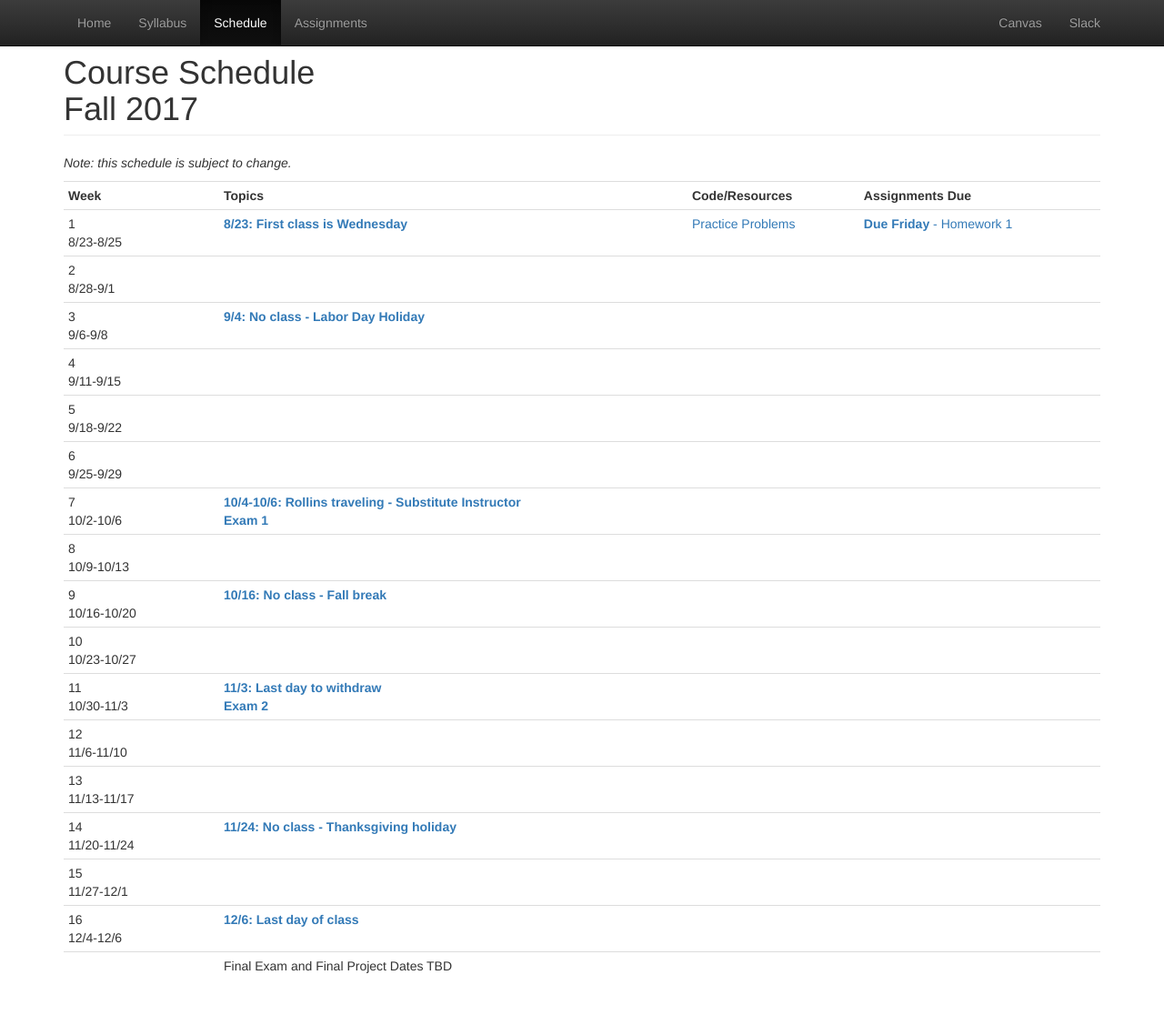
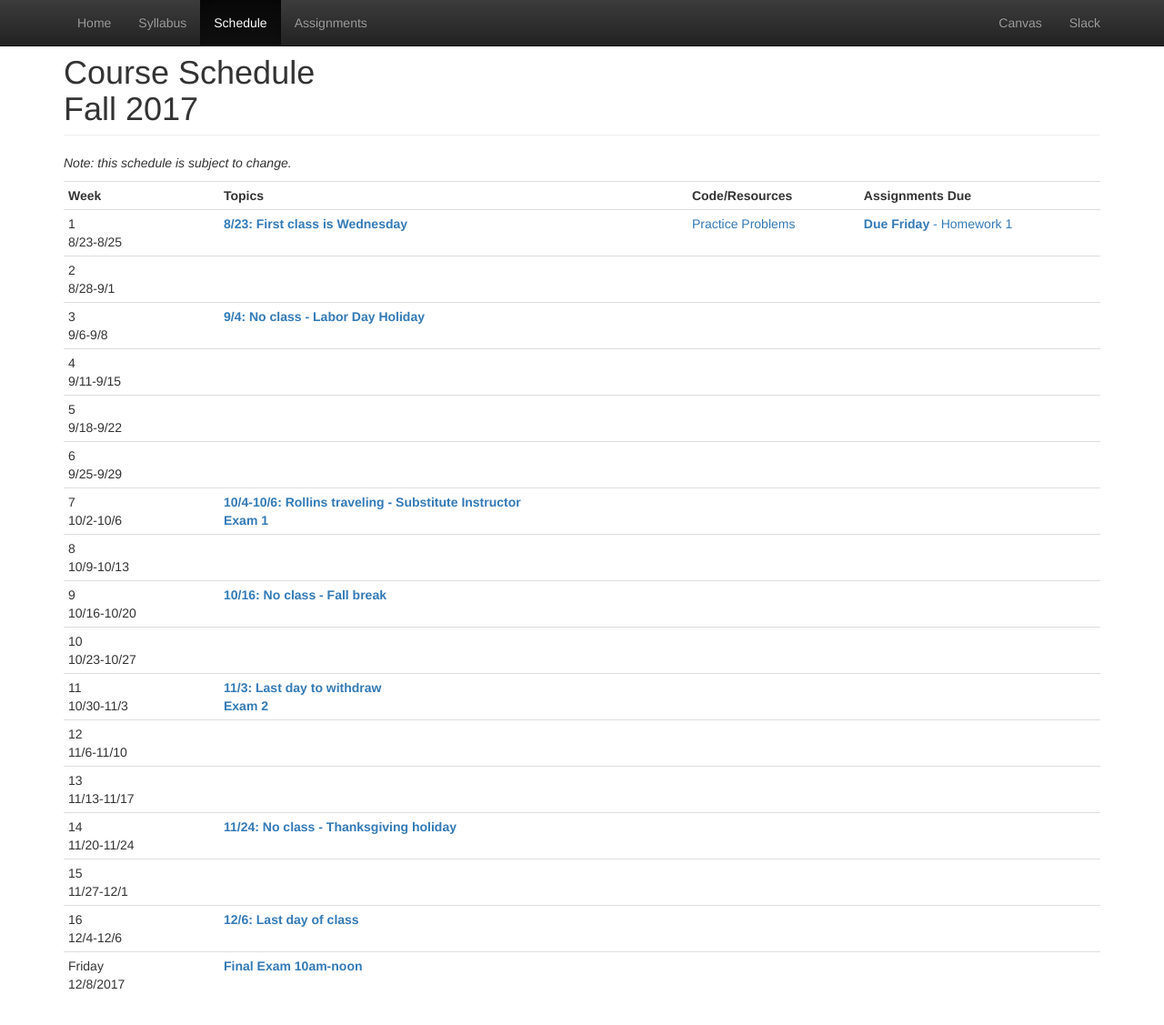
Before and after one commit to CS514-F17/cs514-f17.github.io, a Jekyll site: the page built from schedule.html, in a window 1280 px wide and 1137 px high. Shown: the top 1127 px of the window at 91% size. Built offline with Jekyll 4.4.1, drawn with Linux system fonts in a browser that asks for light colours.

Commit message:
add final exam date

```diff
--- a/schedule.html
+++ b/schedule.html
@@ -266,9 +266,9 @@ title: Schedule
 		<td></td>
 	</tr>
 	<tr>
-		<td> </td>
+		<td> Friday<br/>12/8/2017</td>
 		<td>
-			Final Exam and Final Project Dates TBD
+			<strong><span class="text-primary">Final Exam 10am-noon</span></strong><br/>
 		</td>
 		<td></td>
 		<td></td>
```
